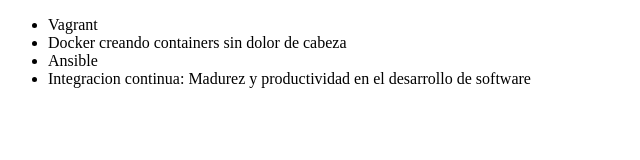
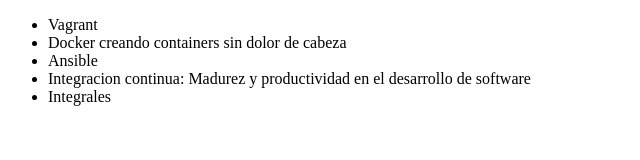
Before and after one commit to Soulforest14/Aluragit, a plain HTML site: page index.html in a window 1280 px wide. Shown: the full height of the page, 0-640 px from the left. Drawn offline with Linux system fonts and the light colour scheme.

Commit message:
Agregando curso de integrales

```diff
--- a/index.html
+++ b/index.html
@@ -10,6 +10,7 @@
             <li>Docker creando containers sin dolor de cabeza</li>
             <li>Ansible</li>
             <li>Integracion continua: Madurez y productividad en el desarrollo de software</li>
+            <li>Integrales</li>
         </ul>
     </body>
 </html>
```
